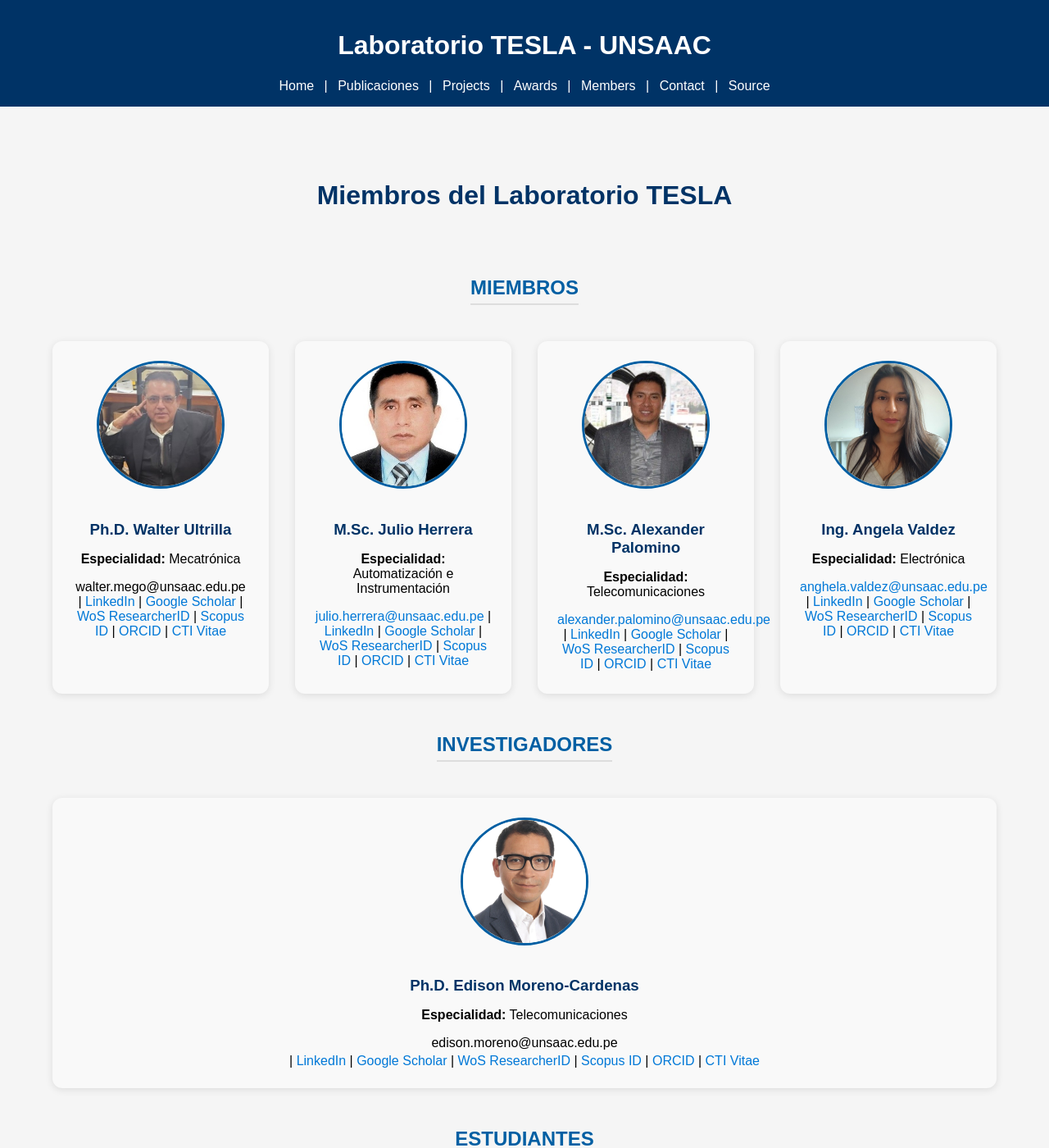
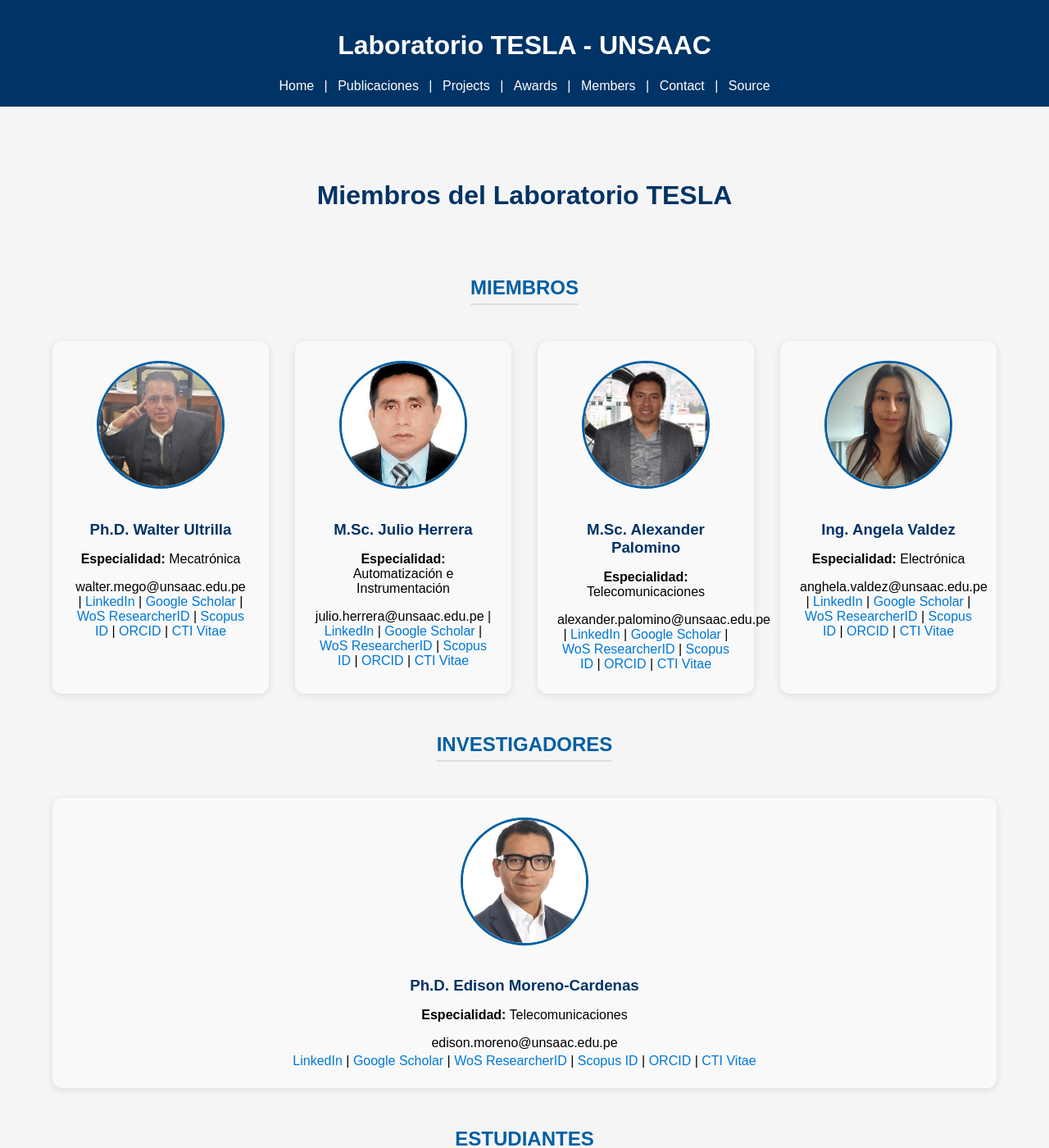
Before and after one commit to laboratoriotesla-unsaac/laboratoriotesla-unsaac.github.io, a Jekyll site: the page built from members.html, in a window 1280 px wide and 1400 px high. Shown: the whole window at 82% size. Built offline with Jekyll 4.4.1, drawn with Linux system fonts in a browser that asks for light colours; some of the changed lines change nothing that is shown.

Commit message:
Actualizar contenido

```diff
--- a/members.html
+++ b/members.html
@@ -31,7 +31,7 @@
       <h3>M.Sc. Julio Herrera</h3>
       <p><strong>Especialidad:</strong> Automatización e Instrumentación</p>
       <ul class="member-links">
-        <li><a href="julio.herrera@unsaac.edu.pe">julio.herrera@unsaac.edu.pe</a>
+        <li> julio.herrera@unsaac.edu.pe
         | <a href="https://www.linkedin.com/in/julio-cesar-herrera-0b0a83105/">LinkedIn</a>
         | <a href="https://scholar.google.com/citations?user=MCN0onQAAAAJ&hl=es&oi=ao">Google Scholar</a>
         | <a href="#">WoS ResearcherID</a>
@@ -48,7 +48,7 @@
       <h3>M.Sc. Alexander Palomino</h3>
       <p><strong>Especialidad:</strong> Telecomunicaciones</p>
       <ul class="member-links">
-        <li><a href="alexander.palomino@unsaac.edu.pe">alexander.palomino@unsaac.edu.pe</a>
+        <li> alexander.palomino@unsaac.edu.pe
         | <a href="https://www.linkedin.com/in/alexander-palomino-lopez-0262827b/">LinkedIn</a>
         | <a href="#">Google Scholar</a>
         | <a href="#">WoS ResearcherID</a>
@@ -65,7 +65,7 @@
       <h3>Ing. Angela Valdez</h3>
       <p><strong>Especialidad:</strong> Electrónica</p>
       <ul class="member-links">
-        <li><a href="anghela.valdez@unsaac.edu.pe">anghela.valdez@unsaac.edu.pe</a>
+        <li> anghela.valdez@unsaac.edu.pe
         | <a href="https://www.linkedin.com/in/anghela-nieves-valdez-monzon-78384a181/">LinkedIn</a>
         | <a href="#">Google Scholar</a>
         | <a href="#">WoS ResearcherID</a>
@@ -87,7 +87,7 @@
       <p><strong>Especialidad:</strong> Telecomunicaciones</p>
       <ul class="member-links">
         <li>edison.moreno@unsaac.edu.pe</li>
-        | <a href="https://www.linkedin.com/in/edisonmorenocardenas/">LinkedIn</a>
+        <a href="https://www.linkedin.com/in/edisonmorenocardenas/">LinkedIn</a>
         | <a href="https://scholar.google.com/citations?user=rDskVUYAAAAJ&hl=es&oi=ao">Google Scholar</a>
         | <a href="https://www.webofscience.com/wos/author/record/AET-6559-2022">WoS ResearcherID</a>
         | <a href="https://www.scopus.com/authid/detail.uri?authorId=58781792800&origin=recordpage">Scopus ID</a>
```
